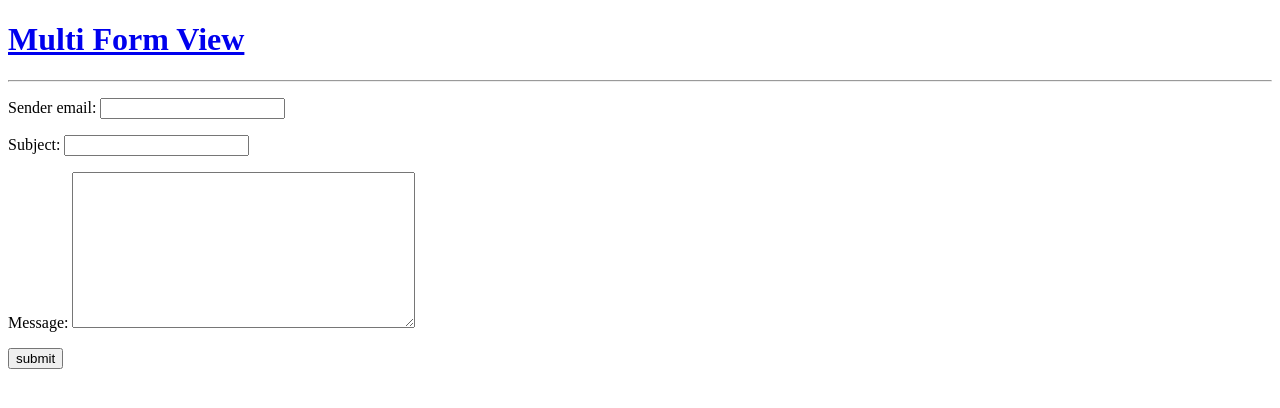
After one commit to TimBest/django-multi-form-view, a Django app: template demo/base/templates/contact.html in a window 1280 px wide. The commit adds this page. Shown: the top 408 px of the page. Run offline with Django 3.2, Linux system fonts and the light colour scheme; the template is opened without the code that fills it: values that come from a table or form of the project are taken from there, others are empty.

Commit message:
add MultiForm demo

```diff
--- a/demo/base/forms.py
+++ b/demo/base/forms.py
@@ -15,3 +15,12 @@ class RecordForm(forms.ModelForm):
     class Meta(object):
         model = Record
         fields = ['title', 'description']
+
+
+class ContactForm(forms.Form):
+    subject = forms.CharField(max_length=100)
+    message = forms.CharField(widget=forms.Textarea)
+
+
+class UserForm(forms.Form):
+    sender_email = forms.EmailField()
--- a/demo/base/templates/base.html
+++ b/demo/base/templates/base.html
@@ -11,11 +11,6 @@
       <h1>
         <a href="{% url 'index' %}">Multi Form View</a>
       </h1>
-      <nav>
-        <ul>
-          <li><a href="{% url 'records' %}">MultiModelForm Example</a></li>
-        </ul>
-      </nav>
       <hr/>
     </header>
     <main>
--- /dev/null
+++ b/demo/base/templates/contact.html
@@ -0,0 +1,11 @@
+{% extends "base.html" %}
+
+
+{% block content %}
+<form method="post">
+  {% csrf_token %}
+  {{ user_form.as_p }}
+  {{ contact_form.as_p }}
+  <input type="submit" value="submit"/>
+</form>
+{% endblock %}
--- a/demo/base/urls.py
+++ b/demo/base/urls.py
@@ -1,14 +1,18 @@
 from django.conf import settings
 from django.conf.urls import url
 from django.conf.urls.static import static
+from django.views.generic import TemplateView
 
 from base import views
 
 
 urlpatterns = [
-    url(r'^$', views.IndexView.as_view(), name='index'),
+    url(r'^$', TemplateView.as_view(template_name='index.html'), name='index'),
 
     url(r'^records/$', views.RecordListView.as_view(), name='records'),
     url(r'^records/new/$', views.RecordFormView.as_view(), name='records_new'),
     url(r'^records/edit/(?P<record_id>\d+)$', views.RecordFormView.as_view(), name='records_edit'),
+
+    url(r'^contact/$', views.ContactView.as_view(), name='contact'),
+
 ] + static(settings.MEDIA_URL, document_root=settings.MEDIA_ROOT)
--- a/demo/requirements.txt
+++ b/demo/requirements.txt
@@ -1,5 +1,5 @@
 Django==1.9.8
-django-multi-form-view==0.0.1
+django-multi-form-view==0.0.2
 Pillow==3.3.0
 behave==1.2.5
 behave-django==0.3.0
```
Also changed, not shown: demo/base/templates/index.html (+4 -3 lines), demo/base/views.py (+13 -11 lines).
